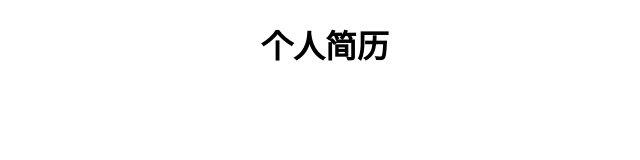
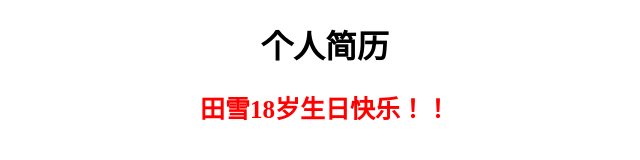
Before and after one commit to fanxinxue/fanxinxue.github.io, a plain HTML site: page index.html in a window 1280 px wide. Shown: the whole page, without its empty margins (315-955 px from the left). Drawn offline with Linux system fonts and the light colour scheme.

Commit message:
“上传网站源码到github”

```diff
--- a/index.html
+++ b/index.html
@@ -9,9 +9,16 @@
 			 color:black;                      /* 字体颜色 */
 			 font-family: "LiSu";              /* 文本字体样式-----隶书 */
 		}
+		.fubiaoti{
+			color: red ;
+			font-size: 25px;
+			text-align: center;
+		}
+
 	</style>
 	<body>
 		<h1 class="biaoti"> 个人简历</font></h1>
+		<h1 class="fubiaoti">田雪18岁生日快乐！！</h1>
 	</head>
 
 
```
Also changed, not shown: 1 other file.
